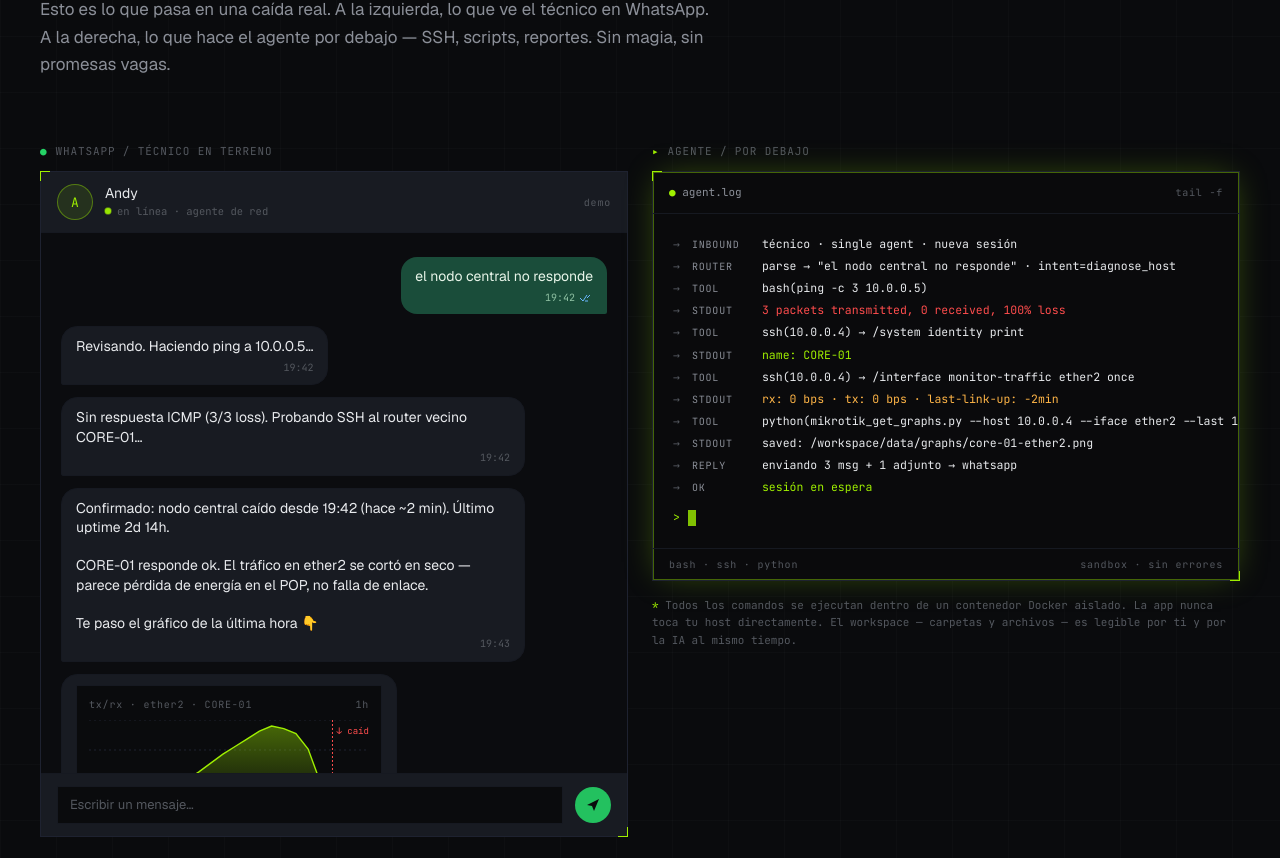
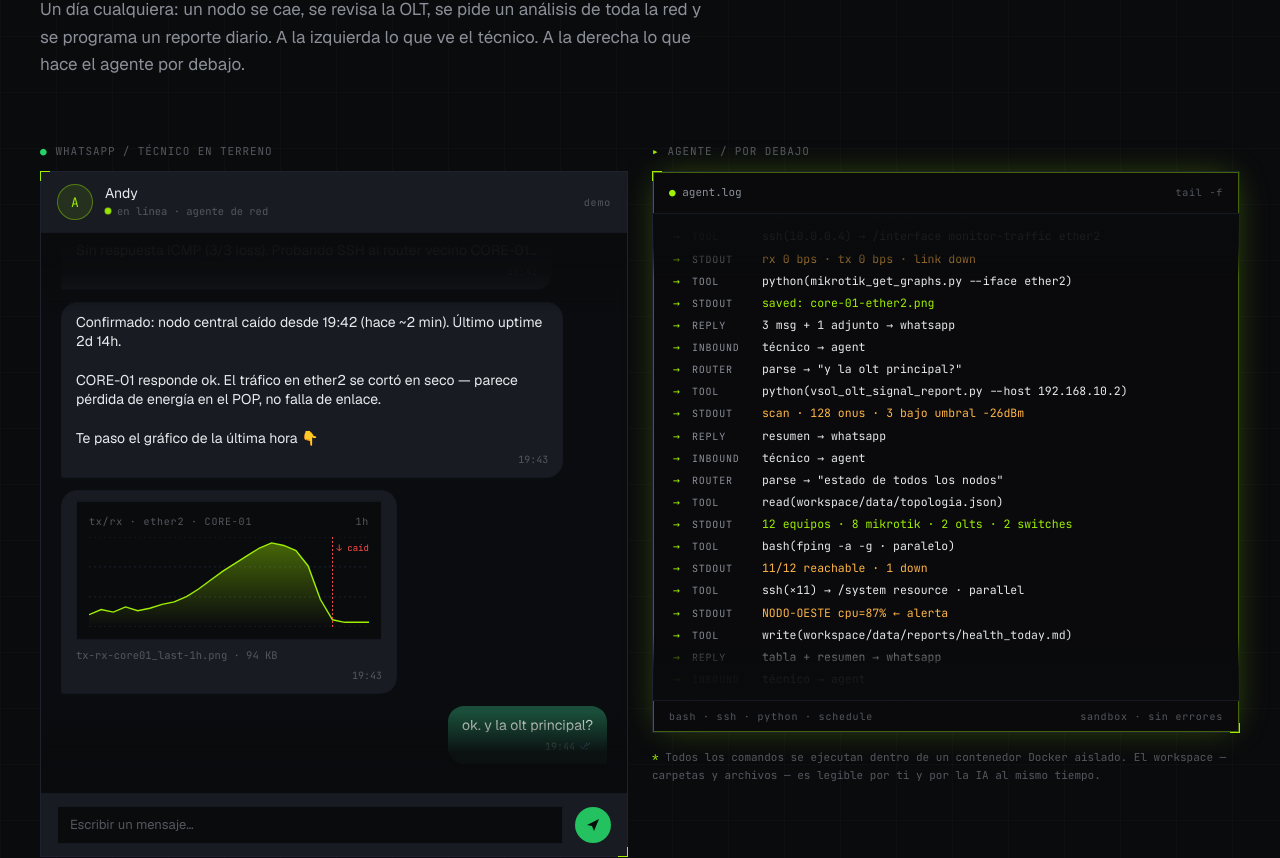
Before and after one commit to mateosi2536/netAgentPortal, a React (Vite) app: page / in a window 1280 px wide. Shown: the part 1320-2178 px from the top of the page. Built offline with nearby package versions, Linux system fonts and the light colour scheme; the HTML template or start-up script is replaced by a standard one.

Commit message:
feat: add WhatsAppDemo component to visualize agent interactions and background process logs

```diff
--- a/src/components/WhatsAppDemo.tsx
+++ b/src/components/WhatsAppDemo.tsx
@@ -5,10 +5,14 @@ type Msg = {
   who: 'user' | 'agent'
   text: string
   time: string
-  attachments?: string[]
+  /** Optional: render as formatted monospace block (like WhatsApp triple-backtick). */
+  block?: boolean
+  /** Optional: render the in-chat graph attachment instead of text. */
+  attachment?: 'graph'
 }
 
 const convo: Msg[] = [
+  // ── Escena 1 · diagnóstico de nodo caído ──
   { who: 'user', text: 'el nodo central no responde', time: '19:42' },
   { who: 'agent', text: 'Revisando. Haciendo ping a 10.0.0.5…', time: '19:42' },
   {
@@ -22,12 +26,9 @@ const convo: Msg[] = [
       'Confirmado: nodo central caído desde 19:42 (hace ~2 min). Último uptime 2d 14h.\n\nCORE-01 responde ok. El tráfico en ether2 se cortó en seco — parece pérdida de energía en el POP, no falla de enlace.\n\nTe paso el gráfico de la última hora 👇',
     time: '19:43',
   },
-  {
-    who: 'agent',
-    text: '[tx-rx-core01_last-1h.png · 94 KB]',
-    time: '19:43',
-    attachments: ['graph'],
-  },
+  { who: 'agent', text: 'tx-rx-core01_last-1h.png', time: '19:43', attachment: 'graph' },
+
+  // ── Escena 2 · revisión OLT ──
   { who: 'user', text: 'ok. y la olt principal?', time: '19:44' },
   {
     who: 'agent',
@@ -35,21 +36,98 @@ const convo: Msg[] = [
       'OLT-01 (192.168.10.2) responde. Corriendo signal_report…\n\n3 ONUs con RX < -26 dBm:\n  · onu_312  → -28.1 dBm\n  · onu_507  → -29.3 dBm  (offline 6h)\n  · onu_618  → -30.8 dBm  (offline 6h)\n\n¿Abro ticket o dejo en observación?',
     time: '19:44',
   },
+
+  // ── Escena 3 · análisis de toda la red ──
+  {
+    who: 'user',
+    text: 'dame un análisis del estado de todos los nodos de la red',
+    time: '19:46',
+  },
+  {
+    who: 'agent',
+    text: 'Recorriendo topologia.json — 12 equipos registrados. Ping + SSH en paralelo…',
+    time: '19:46',
+  },
+  {
+    who: 'agent',
+    block: true,
+    text:
+      'ANÁLISIS DE TOPOLOGÍA · 12 equipos · 38s\n\n✓  10 saludables\n⚠   1 alerta\n✗   1 caído\n\nCORE-01       ok    14d    cpu 18%\nCORE-02       ok    42d    cpu 12%\nNODO-NORTE    ok     8d    cpu 22%\nNODO-SUR      ok    21d    cpu 15%\nNODO-ESTE     ok     6d    cpu 19%\nNODO-OESTE    ⚠      3d    cpu 87%  ← revisar\nNODO-CENTRO   ✗     caído desde 19:42\nOLT-01        ok    89d    cpu 31%\nOLT-02        ok    45d    cpu 24%\nSW-CORE-A     ok   120d    cpu  8%\nSW-CORE-B     ok   120d    cpu  9%\nAP-TORRE-3    ok    11d    cpu 14%',
+    time: '19:47',
+  },
+  {
+    who: 'agent',
+    text:
+      'Reporte completo guardado en\nworkspace/data/reports/health_today.md\n\nResumen: la red está operativa salvo el nodo central. NODO-OESTE está al 87% de CPU — probablemente se está comiendo queues, vale la pena revisar antes que se convierta en incidencia.',
+    time: '19:47',
+  },
+
+  // ── Escena 4 · automatización diaria ──
+  {
+    who: 'user',
+    text: 'perfecto. quiero recibir este mismo reporte todos los días a las 8am',
+    time: '19:48',
+  },
+  { who: 'agent', text: 'Entendido. Creando tarea programada…', time: '19:48' },
+  {
+    who: 'agent',
+    block: true,
+    text:
+      'schedule: daily-health\ncron:     "0 8 * * *"\ntz:       America/Mexico_City\naction:   network_health_report\nsend_to:  este chat',
+    time: '19:48',
+  },
+  {
+    who: 'agent',
+    text:
+      'Listo. Guardado en\nworkspace/.agent/schedules/daily-health.yml\n\nCorre cada día a las 08:00 y te llega el reporte por este mismo chat. Para pausarla dime "pausa el reporte diario" o edita el YAML directo. La próxima corrida es mañana 08:00.',
+    time: '19:48',
+  },
 ]
 
-const terminal = [
-  { t: '→', lvl: 'inbound', text: 'técnico · single agent · nueva sesión' },
-  { t: '→', lvl: 'router', text: 'parse → "el nodo central no responde" · intent=diagnose_host' },
-  { t: '→', lvl: 'tool', text: 'bash(ping -c 3 10.0.0.5)' },
-  { t: '→', lvl: 'stdout', text: '3 packets transmitted, 0 received, 100% loss', accent: 'signal' },
-  { t: '→', lvl: 'tool', text: 'ssh(10.0.0.4) → /system identity print' },
-  { t: '→', lvl: 'stdout', text: 'name: CORE-01', accent: 'phosphor' },
-  { t: '→', lvl: 'tool', text: 'ssh(10.0.0.4) → /interface monitor-traffic ether2 once' },
-  { t: '→', lvl: 'stdout', text: 'rx: 0 bps · tx: 0 bps · last-link-up: -2min', accent: 'amber' },
-  { t: '→', lvl: 'tool', text: 'python(mikrotik_get_graphs.py --host 10.0.0.4 --iface ether2 --last 1h)' },
-  { t: '→', lvl: 'stdout', text: 'saved: /workspace/data/graphs/core-01-ether2.png' },
-  { t: '→', lvl: 'reply', text: 'enviando 3 msg + 1 adjunto → whatsapp' },
-  { t: '→', lvl: 'ok', text: 'sesión en espera', accent: 'phosphor' },
+type LogLine = {
+  tag: string
+  text: string
+  accent?: 'phosphor' | 'signal' | 'amber'
+}
+
+const terminal: LogLine[] = [
+  // Sesión A · diagnóstico
+  { tag: 'inbound', text: 'técnico → agent · nueva sesión' },
+  { tag: 'router', text: 'parse → "el nodo central no responde"' },
+  { tag: 'tool', text: 'bash(ping -c 3 10.0.0.5)' },
+  { tag: 'stdout', text: '3 packets transmitted, 0 received', accent: 'signal' },
+  { tag: 'tool', text: 'ssh(10.0.0.4) → /interface monitor-traffic ether2' },
+  { tag: 'stdout', text: 'rx 0 bps · tx 0 bps · link down', accent: 'amber' },
+  { tag: 'tool', text: 'python(mikrotik_get_graphs.py --iface ether2)' },
+  { tag: 'stdout', text: 'saved: core-01-ether2.png', accent: 'phosphor' },
+  { tag: 'reply', text: '3 msg + 1 adjunto → whatsapp' },
+
+  // Sesión B · OLT
+  { tag: 'inbound', text: 'técnico → agent' },
+  { tag: 'router', text: 'parse → "y la olt principal?"' },
+  { tag: 'tool', text: 'python(vsol_olt_signal_report.py --host 192.168.10.2)' },
+  { tag: 'stdout', text: 'scan · 128 onus · 3 bajo umbral -26dBm', accent: 'amber' },
+  { tag: 'reply', text: 'resumen → whatsapp' },
+
+  // Sesión C · análisis red completa
+  { tag: 'inbound', text: 'técnico → agent' },
+  { tag: 'router', text: 'parse → "estado de todos los nodos"' },
+  { tag: 'tool', text: 'read(workspace/data/topologia.json)' },
+  { tag: 'stdout', text: '12 equipos · 8 mikrotik · 2 olts · 2 switches', accent: 'phosphor' },
+  { tag: 'tool', text: 'bash(fping -a -g · paralelo)' },
+  { tag: 'stdout', text: '11/12 reachable · 1 down', accent: 'amber' },
+  { tag: 'tool', text: 'ssh(×11) → /system resource · parallel' },
+  { tag: 'stdout', text: 'NODO-OESTE cpu=87% ← alerta', accent: 'amber' },
+  { tag: 'tool', text: 'write(workspace/data/reports/health_today.md)' },
+  { tag: 'reply', text: 'tabla + resumen → whatsapp' },
+
+  // Sesión D · programar
+  { tag: 'inbound', text: 'técnico → agent' },
+  { tag: 'router', text: 'parse → "reporte diario 8am"' },
+  { tag: 'tool', text: 'write(.agent/schedules/daily-health.yml)' },
+  { tag: 'stdout', text: 'cron "0 8 * * *" · registrada', accent: 'phosphor' },
+  { tag: 'reply', text: 'confirmación → whatsapp' },
+  { tag: 'ok', text: 'próxima ejecución: mañana 08:00', accent: 'phosphor' },
 ]
 
 export default function WhatsAppDemo() {
@@ -71,22 +149,28 @@ export default function WhatsAppDemo() {
           }
           lede={
             <>
-              Esto es lo que pasa en una caída real. A la izquierda, lo que ve el
-              técnico en WhatsApp. A la derecha, lo que hace el agente por debajo —
-              SSH, scripts, reportes. Sin magia, sin promesas vagas.
+              Un día cualquiera: un nodo se cae, se revisa la OLT, se pide un análisis
+              de toda la red y se programa un reporte diario. A la izquierda lo que
+              ve el técnico. A la derecha lo que hace el agente por debajo.
             </>
           }
         />
 
         <div className="mt-16 grid lg:grid-cols-2 gap-8 lg:gap-6 items-start">
-          {/* WhatsApp pane */}
-          <motion.div
-            initial={{ opacity: 0, y: 20 }}
-            whileInView={{ opacity: 1, y: 0 }}
-            viewport={{ once: true, margin: '-100px' }}
-            transition={{ duration: 0.6 }}
-            className="relative"
-          >
+          <ChatPane />
+          <TerminalPane />
+        </div>
+      </div>
+    </section>
+  )
+}
+
+function ChatPane() {
+  // Duplicate the conversation so translateY -50% loops seamlessly.
+  const loop = [...convo, ...convo]
+
+  return (
+    <div className="relative">
       <div className="mono-label mb-3 flex items-center gap-2">
         <span className="text-wapp">●</span> WHATSAPP / TÉCNICO EN TERRENO
       </div>
@@ -103,49 +187,27 @@ export default function WhatsAppDemo() {
               en línea · agente de red
             </div>
           </div>
-                <div className="font-mono text-[10px] text-ink-faint tracking-mid">
-                  demo
-                </div>
+          <div className="font-mono text-[10px] text-ink-faint tracking-mid">demo</div>
         </div>
 
-              {/* Messages */}
-              <div className="px-5 py-6 bg-bg/80 space-y-3 max-h-[540px] overflow-y-auto">
-                {convo.map((m, i) => (
+        {/* Auto-scrolling messages area */}
+        <div className="relative bg-bg/80 overflow-hidden h-[440px] sm:h-[500px] md:h-[560px]">
+          {/* top fade */}
+          <div className="absolute inset-x-0 top-0 h-14 sm:h-20 bg-gradient-to-b from-bg via-bg/90 to-transparent z-10 pointer-events-none" />
+          {/* bottom fade */}
+          <div className="absolute inset-x-0 bottom-0 h-14 sm:h-20 bg-gradient-to-t from-bg via-bg/90 to-transparent z-10 pointer-events-none" />
+
           <motion.div
-                    key={i}
-                    initial={{ opacity: 0, y: 8 }}
-                    whileInView={{ opacity: 1, y: 0 }}
-                    viewport={{ once: true }}
-                    transition={{ duration: 0.35, delay: i * 0.08 }}
-                    className={`flex ${m.who === 'user' ? 'justify-end' : 'justify-start'}`}
+            className="px-3 sm:px-5"
+            animate={{ y: ['0%', '-50%'] }}
+            transition={{ duration: 95, repeat: Infinity, ease: 'linear' }}
           >
-                    <div
-                      className={`max-w-[85%] px-3.5 py-2.5 font-sans text-[14px] leading-snug whitespace-pre-wrap ${
-                        m.who === 'user'
-                          ? 'bg-[#1a4d3a] text-[#e8f5e9] rounded-2xl rounded-br-sm'
-                          : 'bg-surface-2 text-ink border border-border-soft rounded-2xl rounded-bl-sm'
-                      }`}
-                    >
-                      {m.attachments?.includes('graph') ? (
-                        <GraphAttachment />
-                      ) : (
-                        m.text
-                      )}
-                      <div
-                        className={`mt-1 font-mono text-[10px] ${
-                          m.who === 'user' ? 'text-[#8fc1a3]' : 'text-ink-faint'
-                        } text-right flex items-center justify-end gap-1`}
-                      >
-                        {m.time}
-                        {m.who === 'user' && (
-                          <svg width="14" height="10" viewBox="0 0 14 10" fill="none">
-                            <path d="M1 5l3 3 4-6M6 8l3 0M8 5l3-3" stroke="#6ab7ff" strokeWidth="1" />
-                          </svg>
-                        )}
+            {loop.map((m, i) => (
+              <div key={i} className="mb-3">
+                <MessageBubble msg={m} />
               </div>
-                    </div>
+            ))}
           </motion.div>
-                ))}
         </div>
 
         {/* Input stub */}
@@ -160,16 +222,15 @@ export default function WhatsAppDemo() {
           </div>
         </div>
       </div>
-          </motion.div>
+    </div>
+  )
+}
 
-          {/* Terminal mirror pane */}
-          <motion.div
-            initial={{ opacity: 0, y: 20 }}
-            whileInView={{ opacity: 1, y: 0 }}
-            viewport={{ once: true, margin: '-100px' }}
-            transition={{ duration: 0.6, delay: 0.15 }}
-            className="relative"
-          >
+function TerminalPane() {
+  const loop = [...terminal, ...terminal]
+
+  return (
+    <div className="relative">
       <div className="mono-label mb-3 flex items-center gap-2">
         <span className="text-phosphor">▸</span> AGENTE / POR DEBAJO
       </div>
@@ -178,26 +239,29 @@ export default function WhatsAppDemo() {
           <div className="font-mono text-[11px] text-ink-dim">
             <span className="text-phosphor">●</span> agent.log
           </div>
-                <div className="font-mono text-[10px] text-ink-faint tracking-mid">
-                  tail -f
+          <div className="font-mono text-[10px] text-ink-faint tracking-mid">tail -f</div>
         </div>
-              </div>
-              <div className="p-5 font-mono text-[11.5px] leading-[1.75] space-y-0.5 overflow-x-auto">
-                {terminal.map((l, i) => (
+
+        <div className="relative overflow-hidden h-[380px] sm:h-[430px] md:h-[486px]">
+          <div className="absolute inset-x-0 top-0 h-12 sm:h-16 bg-gradient-to-b from-bg via-bg/90 to-transparent z-10 pointer-events-none" />
+          <div className="absolute inset-x-0 bottom-0 h-12 sm:h-16 bg-gradient-to-t from-bg via-bg/90 to-transparent z-10 pointer-events-none" />
+
           <motion.div
+            className="px-3 sm:px-5 font-mono text-[10.5px] sm:text-[11.5px] leading-[1.65] sm:leading-[1.75]"
+            animate={{ y: ['0%', '-50%'] }}
+            transition={{ duration: 60, repeat: Infinity, ease: 'linear' }}
+          >
+            {loop.map((l, i) => (
+              <div
                 key={i}
-                    initial={{ opacity: 0 }}
-                    whileInView={{ opacity: 1 }}
-                    viewport={{ once: true }}
-                    transition={{ duration: 0.3, delay: 0.3 + i * 0.06 }}
-                    className="flex items-start gap-3 whitespace-nowrap"
+                className="flex items-start gap-2 sm:gap-3 mb-[3px] sm:mb-[2px]"
               >
-                    <span className="text-ink-faint shrink-0">{l.t}</span>
-                    <span className="text-ink-dim shrink-0 w-[58px] uppercase tracking-mid text-[10px] pt-0.5">
-                      {l.lvl}
+                <span className="text-phosphor shrink-0">→</span>
+                <span className="text-ink-dim shrink-0 w-[46px] sm:w-[58px] uppercase tracking-mid text-[9px] sm:text-[10px] pt-0.5">
+                  {l.tag}
                 </span>
                 <span
-                      className={
+                  className={`break-words min-w-0 ${
                     l.accent === 'signal'
                       ? 'text-signal'
                       : l.accent === 'phosphor'
@@ -205,37 +269,72 @@ export default function WhatsAppDemo() {
                       : l.accent === 'amber'
                       ? 'text-amber'
                       : 'text-ink'
-                      }
+                  }`}
                 >
                   {l.text}
                 </span>
+              </div>
+            ))}
           </motion.div>
-                ))}
-                <div className="flex items-center gap-2 pt-2">
-                  <span className="text-phosphor">&gt;</span>
-                  <span className="w-2 h-4 bg-phosphor/80 animate-blink" />
         </div>
-              </div>
+
         <div className="flex items-center justify-between px-4 py-2 border-t border-border-soft font-mono text-[10px] tracking-mid text-ink-faint">
-                <span>bash · ssh · python</span>
+          <span>bash · ssh · python · schedule</span>
           <span>sandbox · sin errores</span>
         </div>
       </div>
+
       <div className="mt-4 font-mono text-[11px] text-ink-faint leading-relaxed">
-              <span className="text-phosphor">*</span> Todos los comandos se ejecutan
-              dentro de un contenedor Docker aislado. La app nunca toca tu host
-              directamente. El workspace — carpetas y archivos — es legible por ti
-              y por la IA al mismo tiempo.
-            </div>
-          </motion.div>
+        <span className="text-phosphor">*</span> Todos los comandos se ejecutan dentro de
+        un contenedor Docker aislado. El workspace — carpetas y archivos — es legible
+        por ti y por la IA al mismo tiempo.
       </div>
     </div>
-    </section>
   )
 }
 
-function GraphAttachment() {
-  // Fake network graph — drawn in SVG
+function MessageBubble({ msg }: { msg: Msg }) {
+  const isUser = msg.who === 'user'
+  return (
+    <div className={`flex ${isUser ? 'justify-end' : 'justify-start'}`}>
+      <div
+        className={`${
+          msg.block ? 'max-w-full sm:max-w-[92%]' : 'max-w-[94%] sm:max-w-[92%]'
+        } min-w-0 px-3 sm:px-3.5 py-2 sm:py-2.5 ${
+          isUser
+            ? 'bg-[#1a4d3a] text-[#e8f5e9] rounded-2xl rounded-br-sm'
+            : 'bg-surface-2 text-ink border border-border-soft rounded-2xl rounded-bl-sm'
+        }`}
+      >
+        {msg.attachment === 'graph' ? (
+          <GraphAttachment filename={msg.text} />
+        ) : msg.block ? (
+          <pre className="font-mono text-[9px] sm:text-[10.5px] leading-[1.5] sm:leading-[1.55] whitespace-pre overflow-x-auto text-ink max-w-full">
+            {msg.text}
+          </pre>
+        ) : (
+          <div className="font-sans text-[13px] sm:text-[14px] leading-snug whitespace-pre-wrap break-words">
+            {msg.text}
+          </div>
+        )}
+        <div
+          className={`mt-1 font-mono text-[10px] ${
+            isUser ? 'text-[#8fc1a3]' : 'text-ink-faint'
+          } text-right flex items-center justify-end gap-1`}
+        >
+          {msg.time}
+          {isUser && (
+            <svg width="14" height="10" viewBox="0 0 14 10" fill="none">
+              <path d="M1 5l3 3 4-6M6 8l3 0M8 5l3-3" stroke="#6ab7ff" strokeWidth="1" />
+            </svg>
+          )}
+        </div>
+      </div>
+    </div>
+  )
+}
+
+function GraphAttachment({ filename }: { filename: string }) {
   const points = [8, 12, 10, 14, 11, 13, 16, 18, 22, 28, 35, 42, 48, 54, 60, 64, 62, 58, 46, 20, 4, 2, 2, 2]
   const max = Math.max(...points)
   const w = 280
@@ -259,7 +358,6 @@ function GraphAttachment() {
               <stop offset="100%" stopColor="#9fef00" stopOpacity="0" />
             </linearGradient>
           </defs>
-          {/* grid */}
           {[0, 1, 2, 3].map((i) => (
             <line
               key={i}
@@ -271,10 +369,8 @@ function GraphAttachment() {
               strokeDasharray="2 3"
             />
           ))}
-          {/* area */}
           <path d={`${d} L ${w} ${h} L 0 ${h} Z`} fill="url(#g1)" />
           <path d={d} fill="none" stroke="#9fef00" strokeWidth="1.4" />
-          {/* drop marker */}
           <line x1={step * 20} x2={step * 20} y1="0" y2={h} stroke="#ff4d4d" strokeDasharray="2 2" />
           <text x={step * 20 + 4} y="14" fill="#ff4d4d" fontSize="9" fontFamily="JetBrains Mono">
             ↓ caída
@@ -282,7 +378,7 @@ function GraphAttachment() {
         </svg>
       </div>
       <div className="mt-2 font-mono text-[10.5px] text-ink-faint">
-        tx-rx-core01_last-1h.png · 94 KB
+        {filename} · 94 KB
       </div>
     </div>
   )
```
Lines whose indentation alone changed are shown as unchanged.
